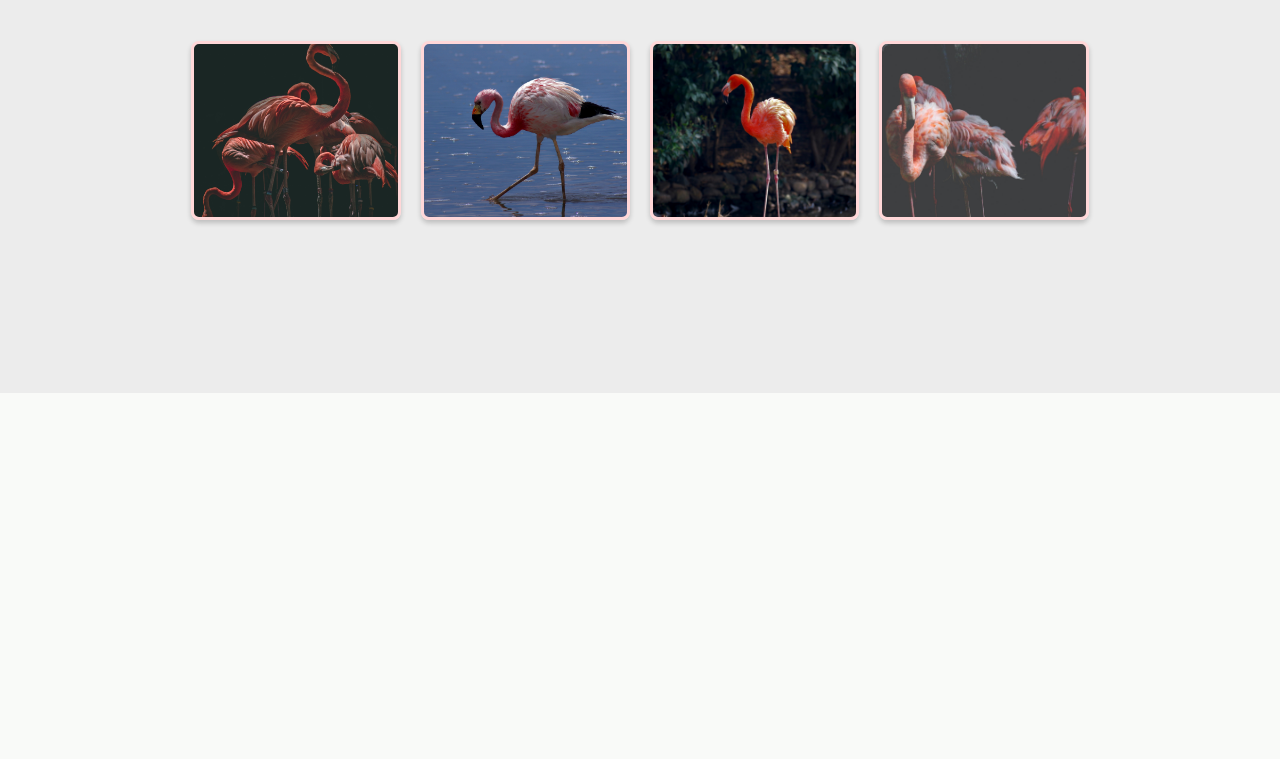
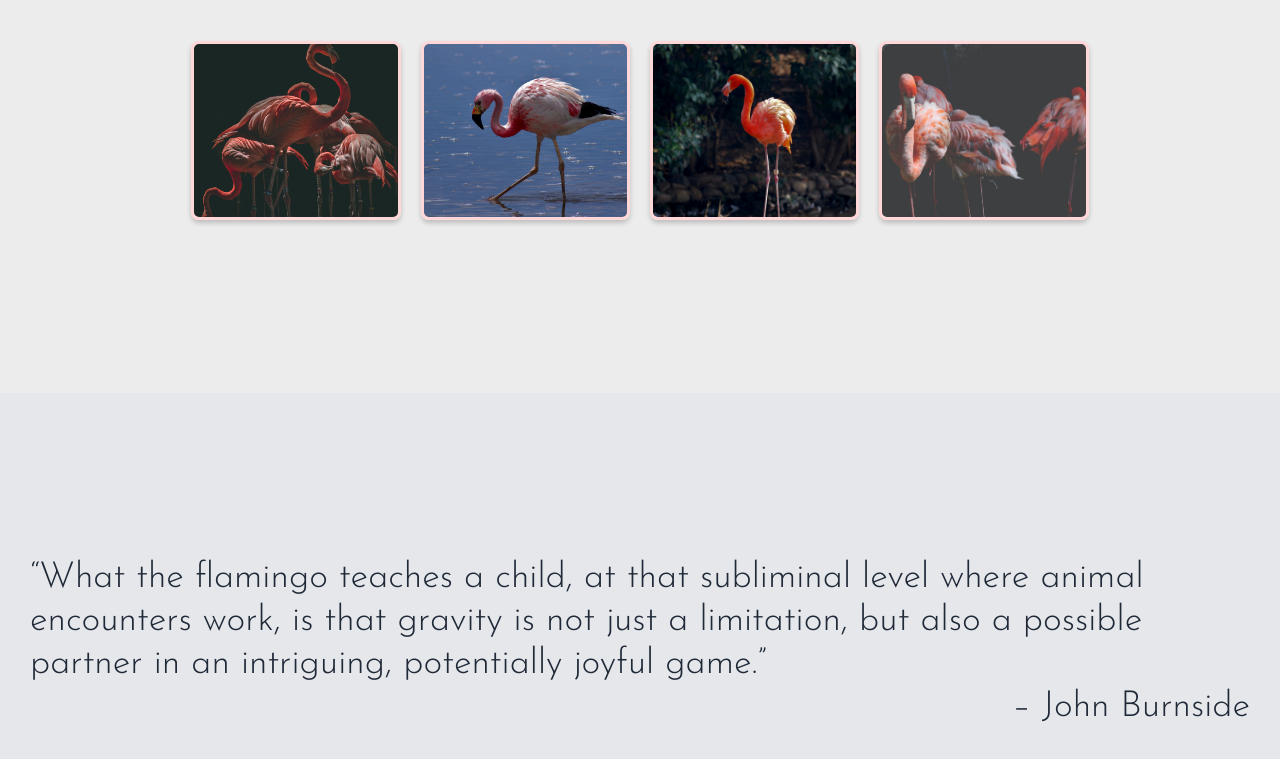
Before and after one commit to Aditi002-holo/flamingo-and-you, a plain HTML site: page index.html in a window 1280 px wide. Shown: the part 667-1426 px from the top of the page. Before the commit the page ends 1060 px from the top, so only its background shows below. Drawn offline with Linux system fonts and the light colour scheme.

Commit message:
Quote section complete

```diff
--- a/index.html
+++ b/index.html
@@ -32,7 +32,7 @@
         </div>
     </div>
 
-    <div class="bg">
+    <div class="bg-01">
         <div class="container-two">
             <h2>Every Color you paint, is YOU.</h2>
             <div class="boxes">
@@ -51,5 +51,14 @@
             </div>
         </div>
     </div>
+
+    <div class="bg-02">
+        <section class="section">
+            <p>
+                “What the flamingo teaches a child, at that subliminal level where animal encounters work, is that gravity is not just a limitation, but also a possible partner in an intriguing, potentially joyful game.”
+            </p>
+            <p class="name">– John Burnside</p>
+        </section>
+    </div>
 </body>
 </html>
--- a/style.css
+++ b/style.css
@@ -107,7 +107,7 @@ a:hover {
 }
 
 /* PART 02: Image Display */
-.bg {
+.bg-01 {
     background-color: #ececec;
 }
 
@@ -178,3 +178,30 @@ h6 {
     text-transform: uppercase;
     font-size: 32px;
 }
+
+/* PART THREE - QUOTE TEXT */
+
+.bg-02 {
+    background-color: #e5e7eb;
+    color: #1f2937;
+}
+
+.section {
+    max-width: 1440px;
+    margin: 0px auto;
+    padding: 50px 30px;
+    height: 500px;
+    display: flex;
+    flex-direction: column;
+    justify-content: center;
+    align-items: center;
+}
+
+.section p {
+    font-size: 36px;
+    font-weight: 300;
+}
+
+.section .name {
+    align-self: flex-end;
+}
```
